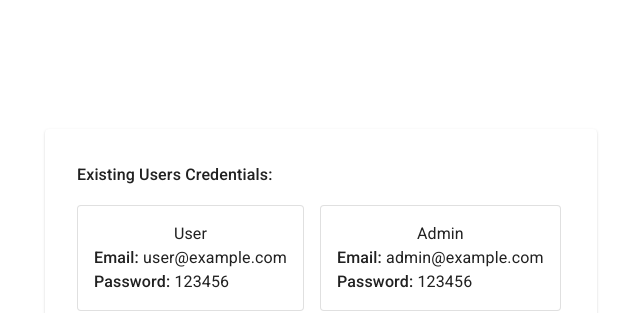
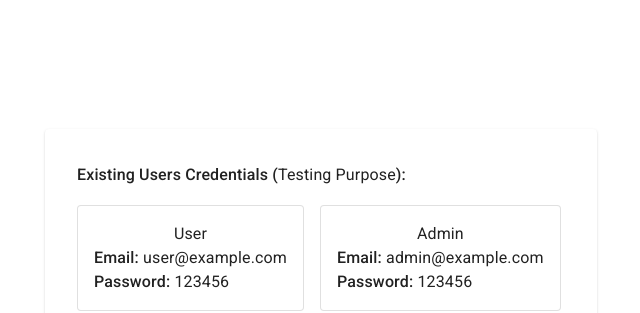
Before and after one commit to ars523/ars-mart-client, a React (Create React App) app: page /login in a window 1280 px wide. Shown: the top 313 px of the page, without its empty margins (319-959 px from the left). Built offline with nearby package versions, Linux system fonts and the light colour scheme; no server answers.

Commit message:
Update: Updated login page

```diff
--- a/src/pages/LoginScreen.jsx
+++ b/src/pages/LoginScreen.jsx
@@ -61,7 +61,7 @@ const LoginScreen = () => {
             <Paper sx={{p:'2rem'}}>
                 <Grid container rowSpacing={3}>
                     <Grid item xs={12}>
-                        <Typography variant="subtitle1" sx={{mb:'1rem'}}>Existing Users Credentials:</Typography>
+                        <Typography variant="subtitle1" sx={{mb:'1rem'}}>Existing Users Credentials (<span style={{fontWeight:'400'}}>Testing Purpose</span>):</Typography>
                         <Stack direction={{md:'row', sm:'column'}} spacing={'1rem'}>
                             <Paper sx={{padding:'1rem'}} variant="outlined">
                                 <Typography align="center">User</Typography>
```
